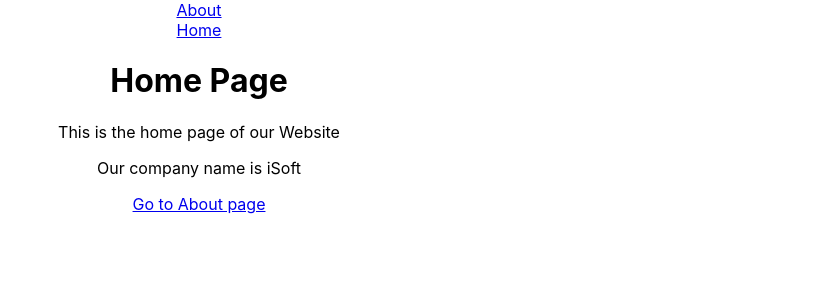
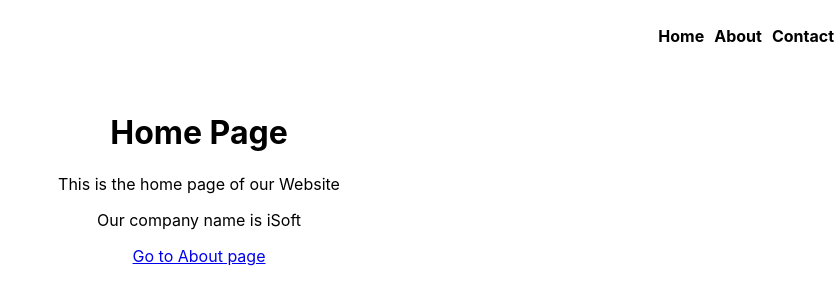
Before and after one commit to Hridoy8132/React-Router-v6, a React (Create React App) app: page / in a window 1280 px wide. Shown: the top 304 px of the page, without its empty margins (441-1280 px from the left). Built offline with nearby package versions, Linux system fonts and the light colour scheme.

Commit message:
Lec-5 Replace link to Navlink and design Navbar

```diff
--- a/src/App.css
+++ b/src/App.css
@@ -6,6 +6,29 @@
   height: 40vmin;
   pointer-events: none;
 }
+
+/* start my working */
+
+.navbar{
+  text-align: right;
+  font-weight: bold;
+
+}
+.navbar li{
+  display: inline-block;
+  padding: 10px 5px;
+
+}
+
+.nablink{
+  text-decoration: none;
+  color: black;
+}
+
+.nablink:hover{
+  color: rgb(148, 179, 14);
+}
+/* end my working  */
 
 @media (prefers-reduced-motion: no-preference) {
   .App-logo {
--- a/src/component/NavBar.js
+++ b/src/component/NavBar.js
@@ -1,12 +1,19 @@
 // React-router lec-2 (Links,NabBar,Anchor Tag)
-import { Link } from "react-router-dom";
+// Lec-5 Replace link to Navlink and design Navbar.
+import { Link,NavLink } from "react-router-dom";
 
 function NavBar() {
   return (
     <div>
-      <Link to="/about"> About </Link>
-      <br />
-      <Link to="/"> Home</Link>
+      <ul className="navbar">
+        <li> <NavLink className ="nablink" to="/"> Home</NavLink> </li>
+        <li> <NavLink className ="nablink" to="/about"> About </NavLink>  </li>
+        <li> <NavLink className ="nablink" to="/contact"> Contact </NavLink> </li>
+      </ul>
+
+
+
+
       <br />
 
     </div>
```
